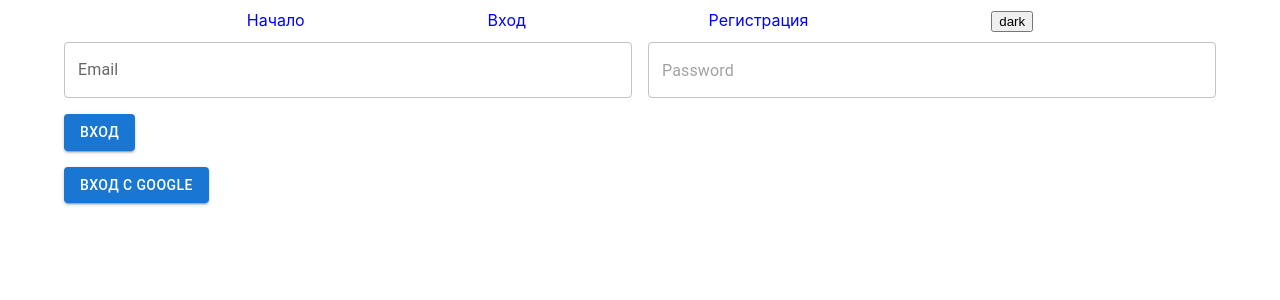
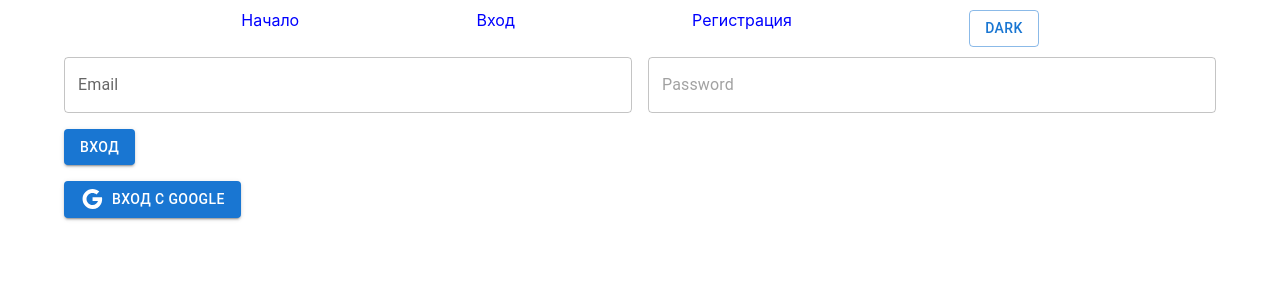
Before and after one commit to denchev/react-crimson-glory, a React (Create React App) app: page /login in a window 1280 px wide. Shown: the top 300 px of the page. Built offline with nearby package versions, Linux system fonts and the light colour scheme; no server answers.

Commit message:
Add icons

```diff
--- a/package.json
+++ b/package.json
@@ -5,6 +5,7 @@
   "dependencies": {
     "@emotion/react": "^11.14.0",
     "@emotion/styled": "^11.14.0",
+    "@mui/icons-material": "^6.4.7",
     "@mui/material": "^6.4.7",
     "@testing-library/dom": "^10.4.0",
     "@testing-library/jest-dom": "^6.6.3",
--- a/src/components/Login.jsx
+++ b/src/components/Login.jsx
@@ -3,6 +3,7 @@ import { auth, googleProvider} from "../config/firebase";
 import { signInWithPopup, signInWithEmailAndPassword } from "firebase/auth";
 import { Button, TextField, Grid2 as Grid, Alert, Stack } from '@mui/material';
 import { useAuth } from "../context/AuthContext";
+import GoogleIcon from '@mui/icons-material/Google';
 
 export default function Login() {
     const [email, setEmail] = useState('');
@@ -45,7 +46,7 @@ export default function Login() {
                         <Button variant="contained" onClick={signIn} disabled={user}>Вход</Button>
                     </Grid>
                     <Grid size={12}>
-                        <Button variant="contained" onClick={signInWithGoogle} disabled={user}>Вход с Google</Button>
+                        <Button sx={{gap: 1}} variant="contained" onClick={signInWithGoogle} disabled={user}><GoogleIcon />   Вход с Google</Button>
                     </Grid>
                 </Grid>
 
--- a/src/components/Nav.jsx
+++ b/src/components/Nav.jsx
@@ -2,6 +2,8 @@ import { useAuth } from "../context/AuthContext";
 import { useTheme } from "../context/ThemeContext";
 import { signOut } from "firebase/auth";
 import { auth } from "../config/firebase";
+import { Button } from "@mui/material";
+import LogoutIcon from '@mui/icons-material/Logout';
 
 export default function Nav() {
     const {user} = useAuth();
@@ -22,11 +24,11 @@ export default function Nav() {
                 <li><a href="/login">Вход</a></li>
                 <li><a href="/register">Регистрация</a></li>
                 <li>
-                    <button type="button" onClick={() => {
+                    <Button variant={"outlined"} onClick={() => {
                         setTheme(theme === 'light' ? 'dark' : 'light')
-                    }}>{theme === 'light' ? 'dark' : 'light'}</button>
+                    }}>{theme === 'light' ? 'dark' : 'light'}</Button>
                 </li>
-                {user && <li><button type="button" onClick={() => logout()}>Изход {user.email}</button></li>}
+                {user && <li><Button variant={'outlined'} type="button" onClick={() => logout()}><LogoutIcon /> Изход {user.email}</Button></li>}
             </ul>
         </>
     )
```
Also changed, not shown: 1 other file (tests, documents, lock files or other folders).
